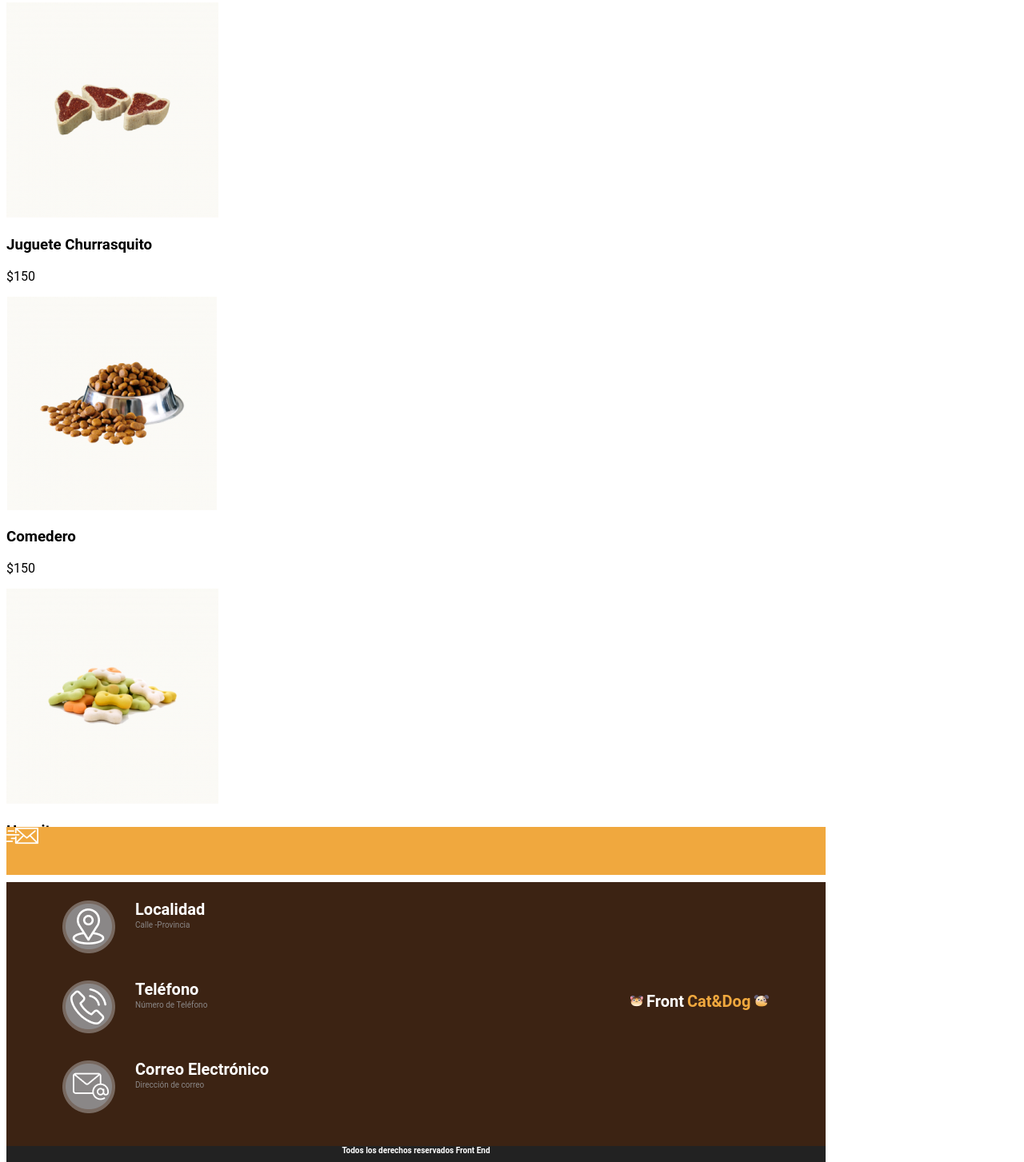
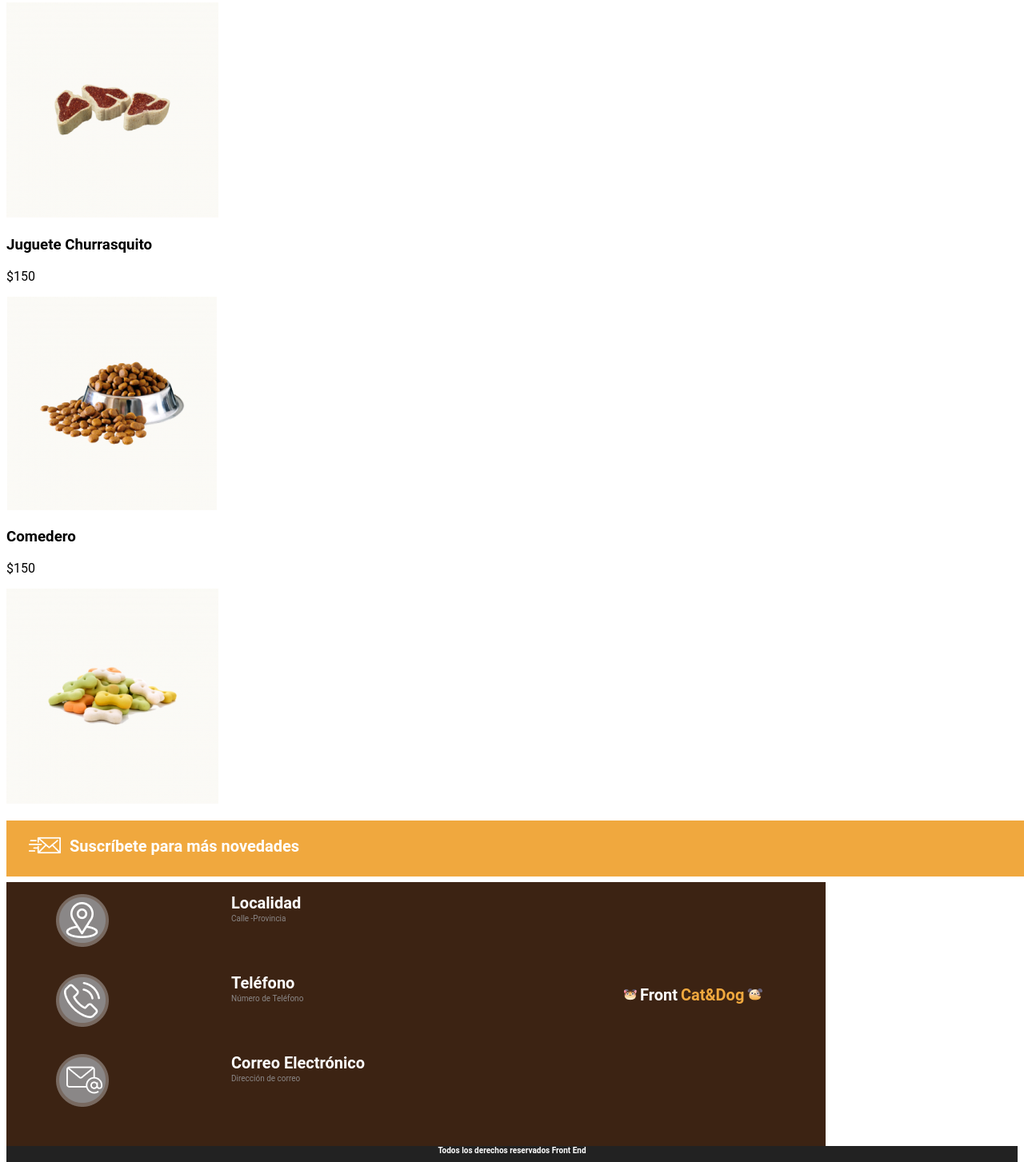
Before and after one commit to adrisa17/Practice-pet-shop, a plain HTML site: page index.html in a window 1280 px wide. Shown: the part 917-2370 px from the top of the page at 80% size. Drawn offline with Linux system fonts and the light colour scheme.

Commit message:
cambios en la barra de novedades

```diff
--- a/index.html
+++ b/index.html
@@ -73,6 +73,7 @@
       <section>
         <article id="novedades">
           <div id="iconGroup"><img src="./assets/Group.png" alt="Icono de correo enviandose" /></div>
+          <div id="Texto">Suscríbete para más novedades</div>
         </article>
 
         <article id="iconos">
--- a/styles.css
+++ b/styles.css
@@ -1,7 +1,6 @@
-body {
-    position: relative;
-    width: 1024px;
-    height: 1807px;
+html,body {
+    /* position: relative; */
+    height: 100%;
     background: #FFFFFF;
     font-family: 'Roboto';
 }
@@ -27,6 +26,28 @@ body {
     background: #F0A83E;
 }
 /* footer*/
+#iconGroup{
+    display: inline-block;
+    width: 40px;
+    height: 40px;
+    top: 15px;
+    position: relative;
+    left: 23px;
+}
+
+#Texto {
+    font-family: 'Roboto', sans-serif;
+    font-style: normal;
+    font-weight: 700;
+    font-size: 20px;
+    line-height: 23px;
+    color: #FFFFFF;
+    position: relative;
+    display: inline-block;
+    top: 12px;
+    left: 30px;
+}
+
 #iconos{
     width: 1024px;
     height: 330px;
@@ -36,8 +57,8 @@ body {
     box-sizing: content-box;
     margin: 0%;
 }
+
 #logo{
-
     position: absolute;
     width: 500px;
     height: 23px;
@@ -237,18 +258,9 @@ body {
 #novedades {
     background-color: #F0A83E;
     position: absolute;
-    width: 1024px;
+    width: 100%;
     height: 60px;
     top: 1943px;
     box-sizing: content-box;
-    margin: 0%;
+    padding: 0.39%;
 }
-#iconGroup{
-    z-index: 9;
-    display: inline-block;
-    width: 40px;
-    height: 40px;
-    left: 23px;
-    right: 961px;
-    top: 1960px;
-}
```
